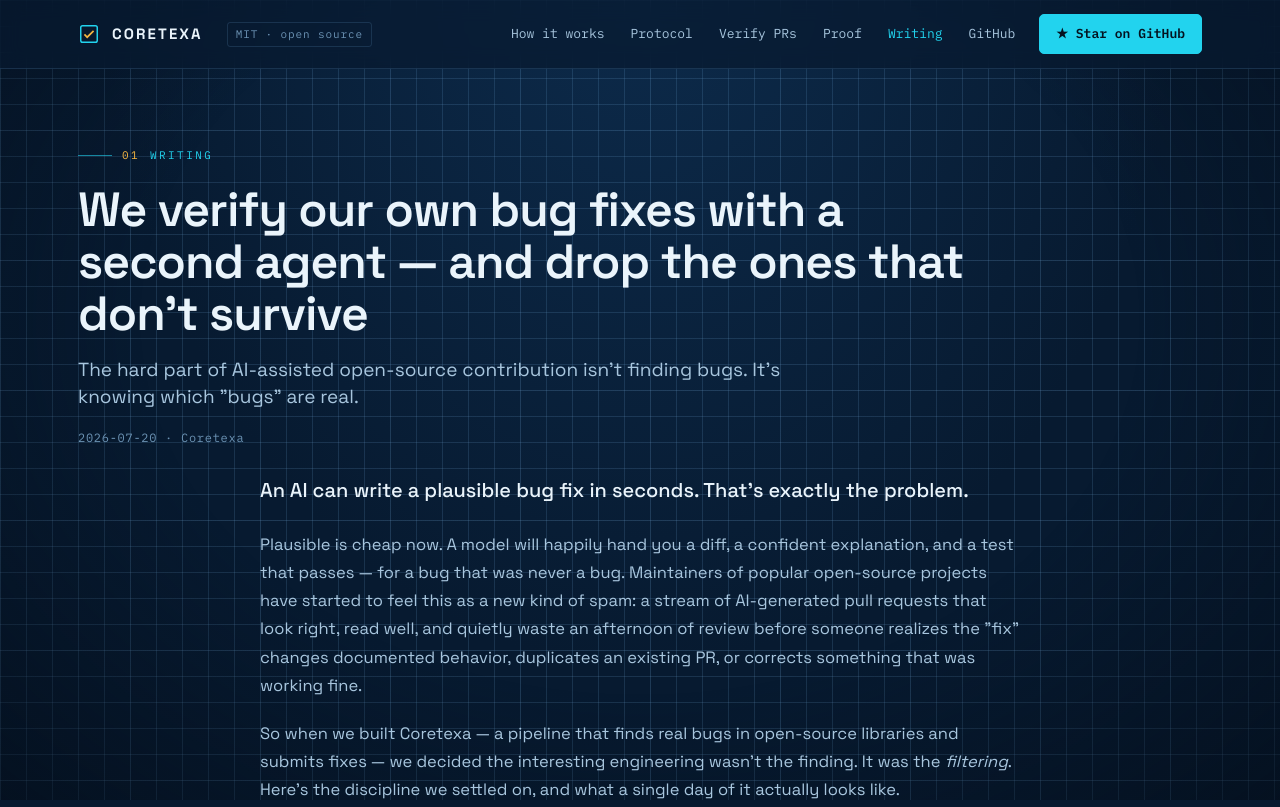
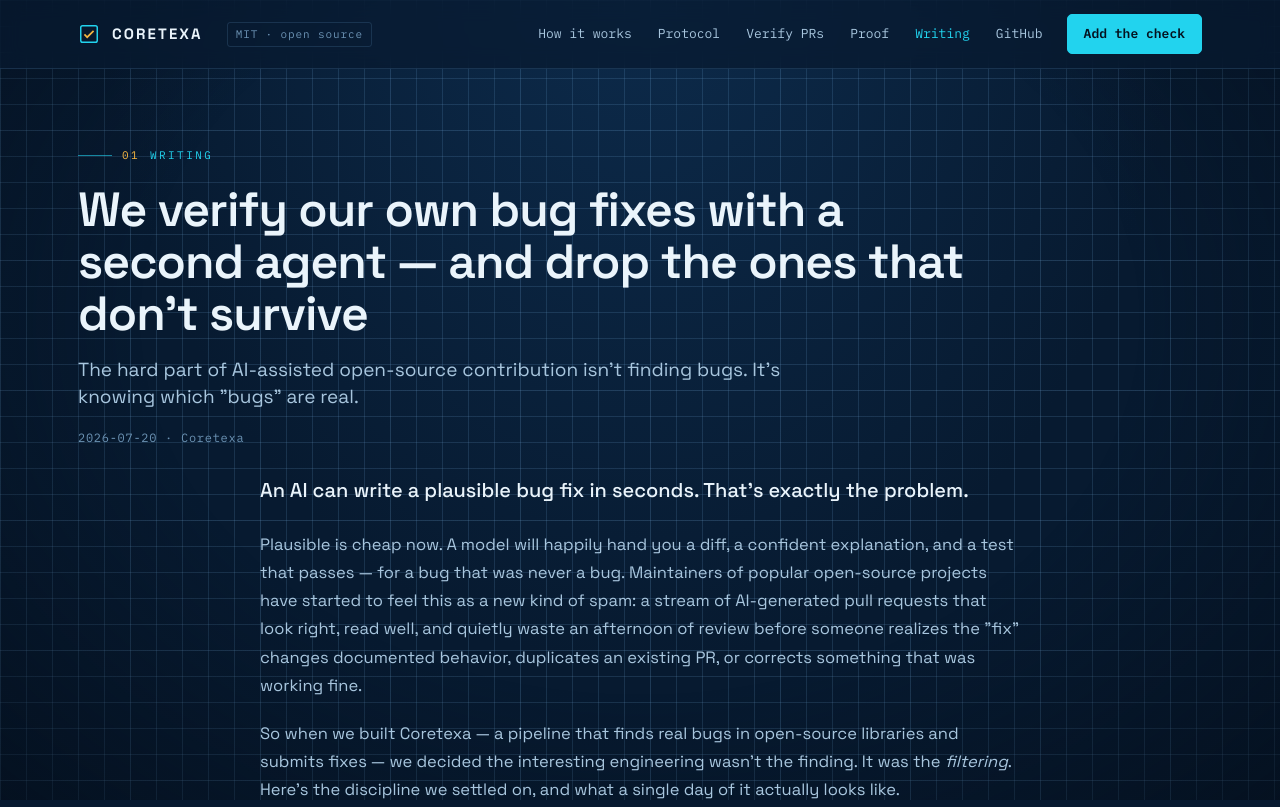
Before and after one commit to earfman/coretexa, a plain HTML site: page blog/we-verify-our-own-bug-fixes.html in a window 1280 px wide. Shown: the top 807 px of the page. Drawn offline with Linux system fonts and the light colour scheme.

Commit message:
nav: same CTA button on the posts too

```diff
--- a/blog/we-verify-our-own-bug-fixes.html
+++ b/blog/we-verify-our-own-bug-fixes.html
@@ -416,7 +416,7 @@ footer a:hover{color:var(--cyan)}
       <a href="/blog.html" style="color:var(--cyan)">Writing</a>
       <a href="https://github.com/earfman/coretexa" target="_blank" rel="noopener">GitHub</a>
     </div>
-    <a href="https://github.com/earfman/coretexa" target="_blank" rel="noopener" class="btn btn-primary desk">★ Star on GitHub</a>
+    <a href="https://github.com/earfman/coretexa-verify" target="_blank" rel="noopener" class="btn btn-primary desk">Add the check</a>
     <button class="nav-toggle" id="navToggle" aria-label="Menu">≡</button>
   </div>
 </nav>
```
Also changed, not shown: blog/the-bug-my-ai-reviewer-missed.html (+1 -0 lines), blog/we-refuted-an-ai-pull-request.html (+1 -0 lines).
